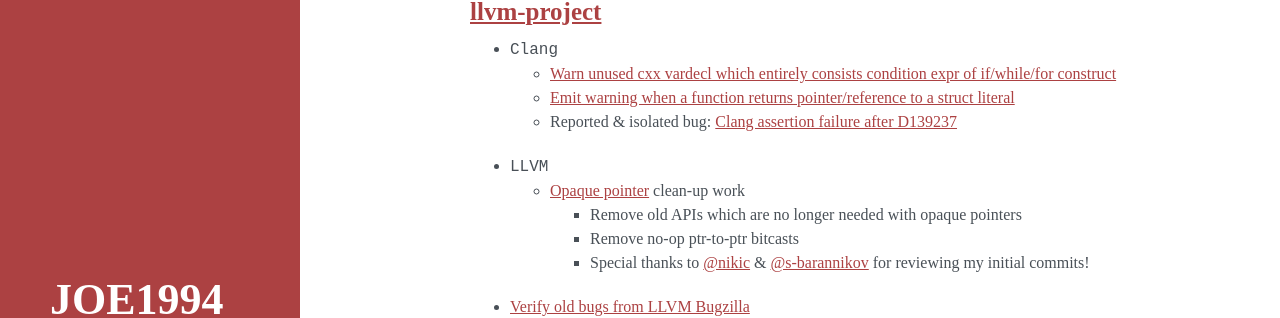
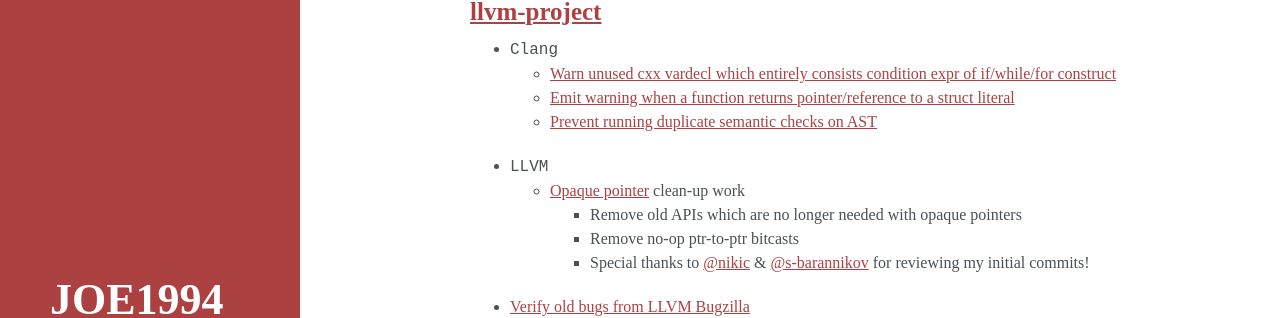
Before and after one commit to JOE1994/JOE1994.github.io, a Jekyll site: the page built from index.md, in a window 1280 px wide and 1374 px high. Shown: the part 608-926 px from the top of the window. Built offline with Jekyll 4.4.1, drawn with Linux system fonts in a browser that asks for light colours; some web fonts are replaced.

Commit message:
Add item to Clang contribution section
https://github.com/llvm/llvm-project/pull/90625

```diff
--- a/index.md
+++ b/index.md
@@ -23,7 +23,7 @@
 * `Clang`
   * [Warn unused cxx vardecl which entirely consists condition expr of if/while/for construct](https://github.com/llvm/llvm-project/pull/87348)
   * [Emit warning when a function returns pointer/reference to a struct literal](https://github.com/llvm/llvm-project/pull/83741)
-  * Reported & isolated bug: [Clang assertion failure after D139237](https://github.com/llvm/llvm-project/issues/59602)
+  * [Prevent running duplicate semantic checks on AST](https://github.com/llvm/llvm-project/pull/90625)
 * `LLVM`
   * [Opaque pointer](https://llvm.org/docs/OpaquePointers.html) clean-up work
     * Remove old APIs which are no longer needed with opaque pointers
```
